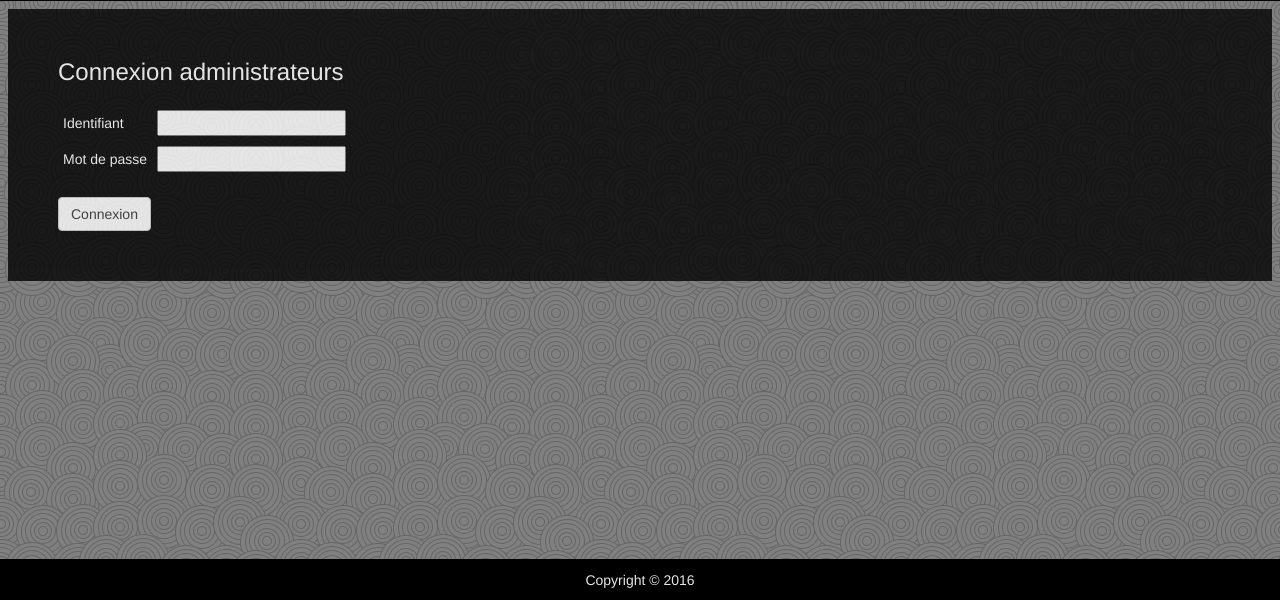
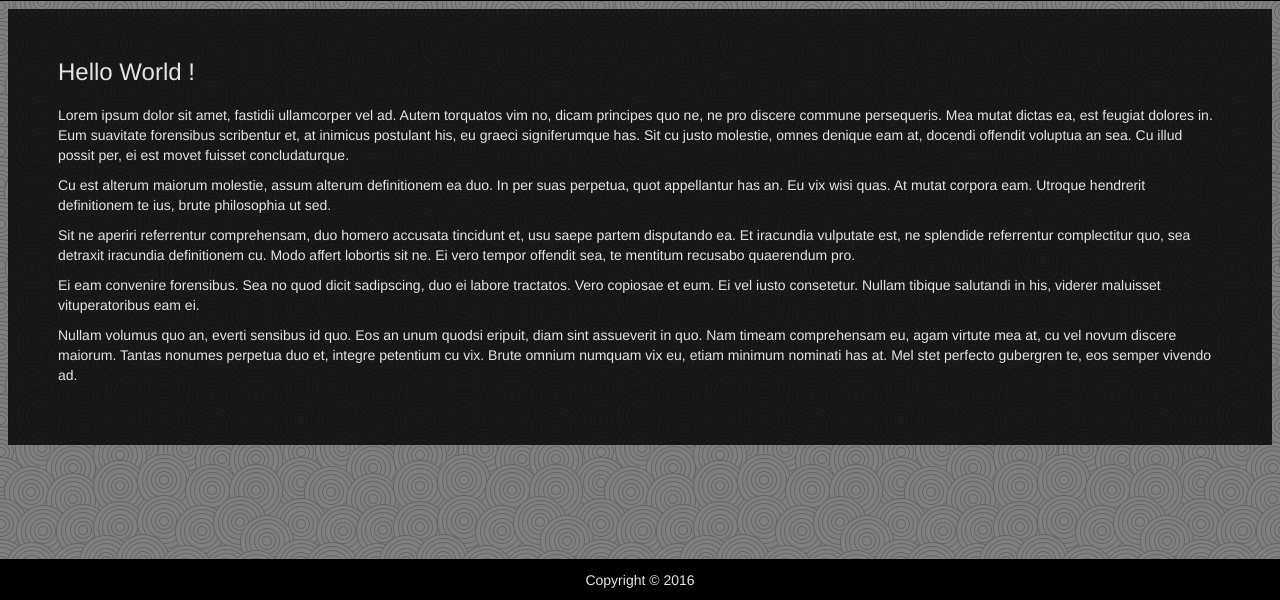
Before and after one commit to Dimitri75/TimBurton, a PHP site: page / in a window 1280 px wide. Shown: the part 240-840 px from the top of the page. Run offline with PHP 8.4, Linux system fonts and the light colour scheme.

Commit message:
add main view

```diff
--- a/index.php
+++ b/index.php
@@ -3,7 +3,7 @@
 
     include_once "pdo.php";
     include_once "header.html";
-    include_once "views/admin_connection.php";
+    include_once "views/main.php";
     include_once "footer.html";
 ?>
 
--- /dev/null
+++ b/views/main.php
@@ -0,0 +1,22 @@
+<div id="main">
+    <section>
+        <h3>Hello World !</h3>
+        <br/><br/>
+
+        <p>
+            Lorem ipsum dolor sit amet, fastidii ullamcorper vel ad. Autem torquatos vim no, dicam principes quo ne, ne pro discere commune persequeris. Mea mutat dictas ea, est feugiat dolores in. Eum suavitate forensibus scribentur et, at inimicus postulant his, eu graeci signiferumque has. Sit cu justo molestie, omnes denique eam at, docendi offendit voluptua an sea. Cu illud possit per, ei est movet fuisset concludaturque.
+        </p>
+        <p>
+            Cu est alterum maiorum molestie, assum alterum definitionem ea duo. In per suas perpetua, quot appellantur has an. Eu vix wisi quas. At mutat corpora eam. Utroque hendrerit definitionem te ius, brute philosophia ut sed.
+        </p>
+        <p>
+            Sit ne aperiri referrentur comprehensam, duo homero accusata tincidunt et, usu saepe partem disputando ea. Et iracundia vulputate est, ne splendide referrentur complectitur quo, sea detraxit iracundia definitionem cu. Modo affert lobortis sit ne. Ei vero tempor offendit sea, te mentitum recusabo quaerendum pro.
+        </p>
+        <p>
+            Ei eam convenire forensibus. Sea no quod dicit sadipscing, duo ei labore tractatos. Vero copiosae et eum. Ei vel iusto consetetur. Nullam tibique salutandi in his, viderer maluisset vituperatoribus eam ei.
+        </p>
+        <p>
+            Nullam volumus quo an, everti sensibus id quo. Eos an unum quodsi eripuit, diam sint assueverit in quo. Nam timeam comprehensam eu, agam virtute mea at, cu vel novum discere maiorum. Tantas nonumes perpetua duo et, integre petentium cu vix. Brute omnium numquam vix eu, etiam minimum nominati has at. Mel stet perfecto gubergren te, eos semper vivendo ad.
+        </p>
+    </section>
+</div>
```
